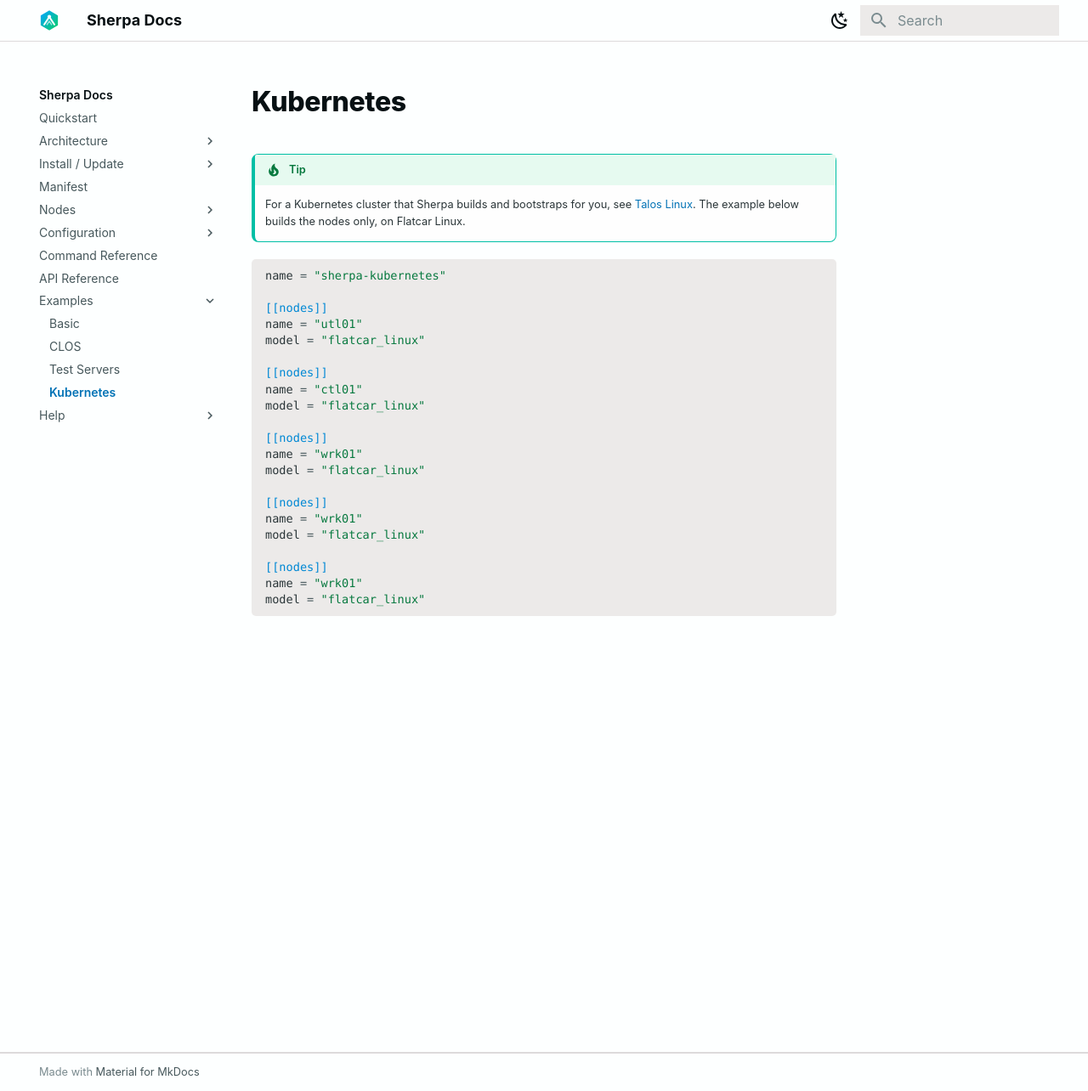
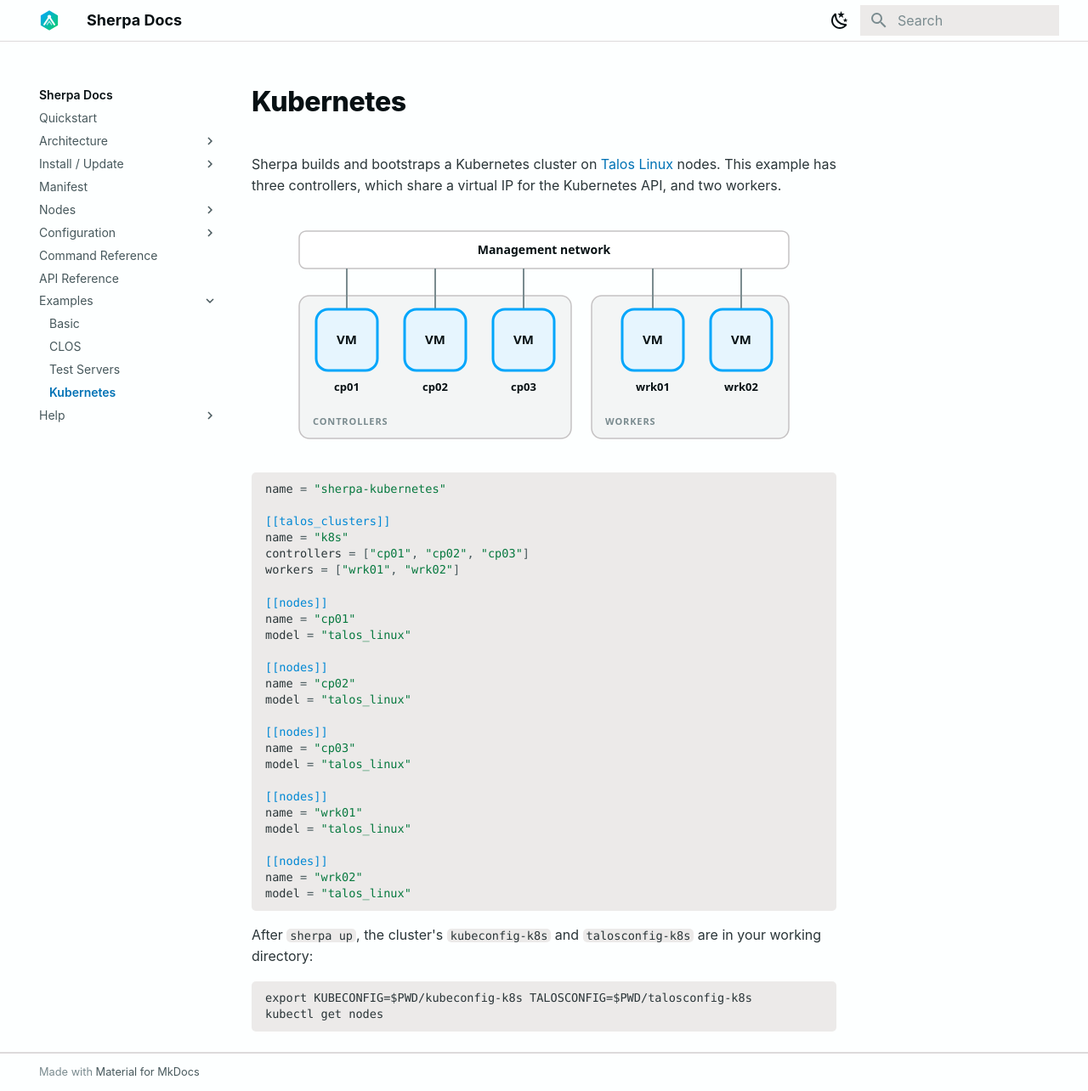
Before and after one commit to bwks/sherpa-docs, an MkDocs documentation site: the page built from docs/examples/kubernetes.md, in a window 1280 px wide and 1284 px high. Shown: the whole window at 85% size. Built offline with MkDocs 1.6.1 and Material for MkDocs 9.7.7, drawn with Linux system fonts in a browser that asks for light colours.

Commit message:
docs: add example topology diagrams and a Talos Kubernetes example [skip ci]
Co-Authored-By: Claude Opus 5.5 <noreply@anthropic.com>

````diff
--- a/docs/examples/kubernetes.md
+++ b/docs/examples/kubernetes.md
@@ -1,31 +1,44 @@
 # Kubernetes
 
-!!! tip
+Sherpa builds and bootstraps a Kubernetes cluster on [Talos Linux](../nodes/linux/talos-linux.md#sherpa-built-clusters)
+nodes. This example has three controllers, which share a virtual IP for the Kubernetes API,
+and two workers.
 
-    For a Kubernetes cluster that Sherpa builds and bootstraps for you, see
-    [Talos Linux](../nodes/linux/talos-linux.md#sherpa-built-clusters). The example below builds
-    the nodes only, on Flatcar Linux.
+![A Talos Linux Kubernetes cluster with three controllers and two workers on the management network](kubernetes.svg)
 
 ```toml
 name = "sherpa-kubernetes"
 
-[[nodes]]
-name = "utl01"
-model = "flatcar_linux"
+[[talos_clusters]]
+name = "k8s"
+controllers = ["cp01", "cp02", "cp03"]
+workers = ["wrk01", "wrk02"]
 
 [[nodes]]
-name = "ctl01"
-model = "flatcar_linux"
+name = "cp01"
+model = "talos_linux"
+
+[[nodes]]
+name = "cp02"
+model = "talos_linux"
+
+[[nodes]]
+name = "cp03"
+model = "talos_linux"
 
 [[nodes]]
 name = "wrk01"
-model = "flatcar_linux"
+model = "talos_linux"
 
 [[nodes]]
-name = "wrk01"
-model = "flatcar_linux"
+name = "wrk02"
+model = "talos_linux"
+```
 
-[[nodes]]
-name = "wrk01"
-model = "flatcar_linux"
+After `sherpa up`, the cluster's `kubeconfig-k8s` and `talosconfig-k8s` are in your working
+directory:
+
 ```
+export KUBECONFIG=$PWD/kubeconfig-k8s TALOSCONFIG=$PWD/talosconfig-k8s
+kubectl get nodes
+```
````
Also changed, not shown: docs/examples/basic.md (+2 -0 lines), docs/examples/clos.md (+2 -0 lines), docs/examples/test-servers.md (+2 -0 lines), docs/examples/basic.svg (added), docs/examples/clos.svg (added), docs/examples/kubernetes.svg (added), docs/examples/test-servers.svg (added).
